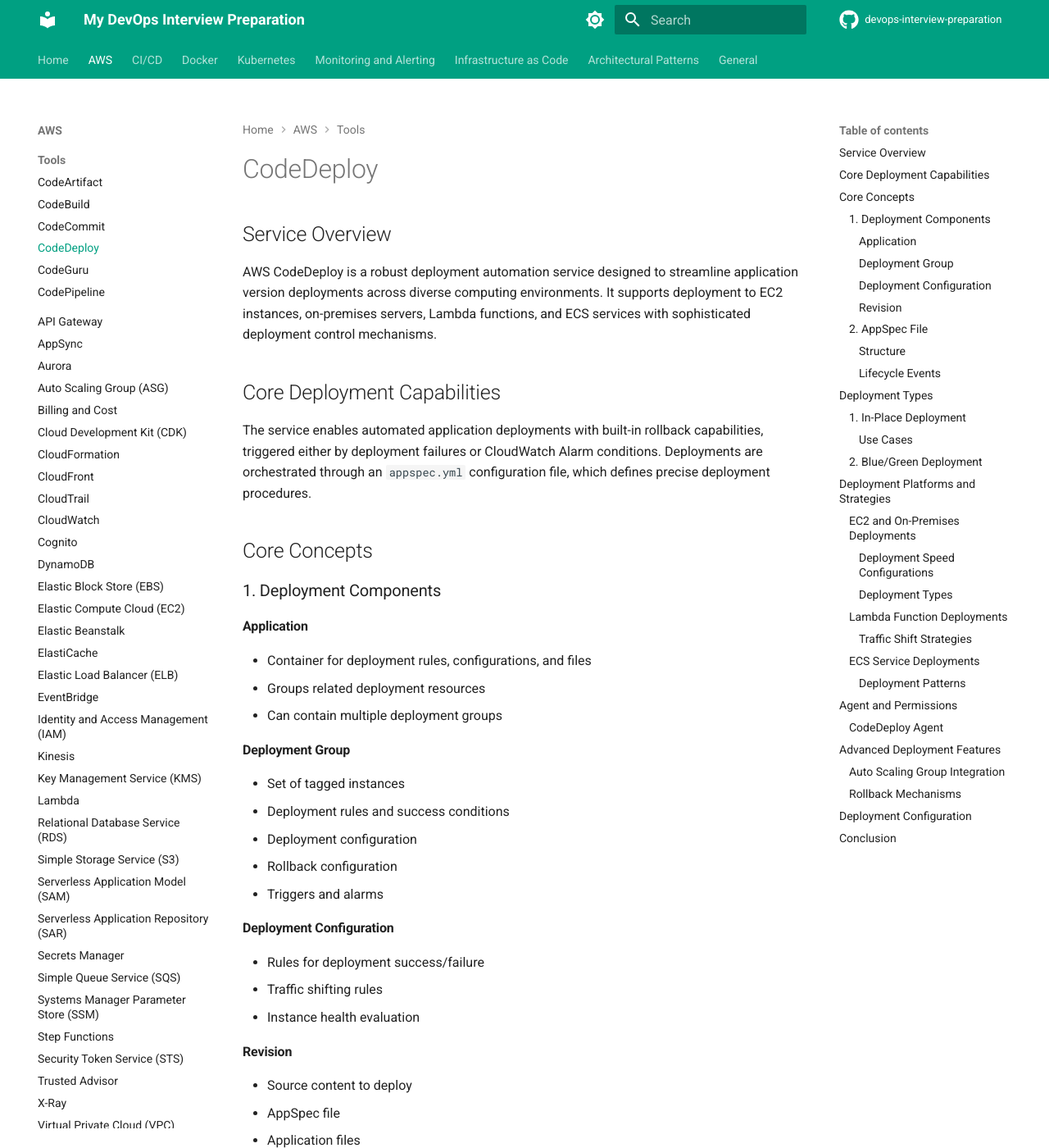
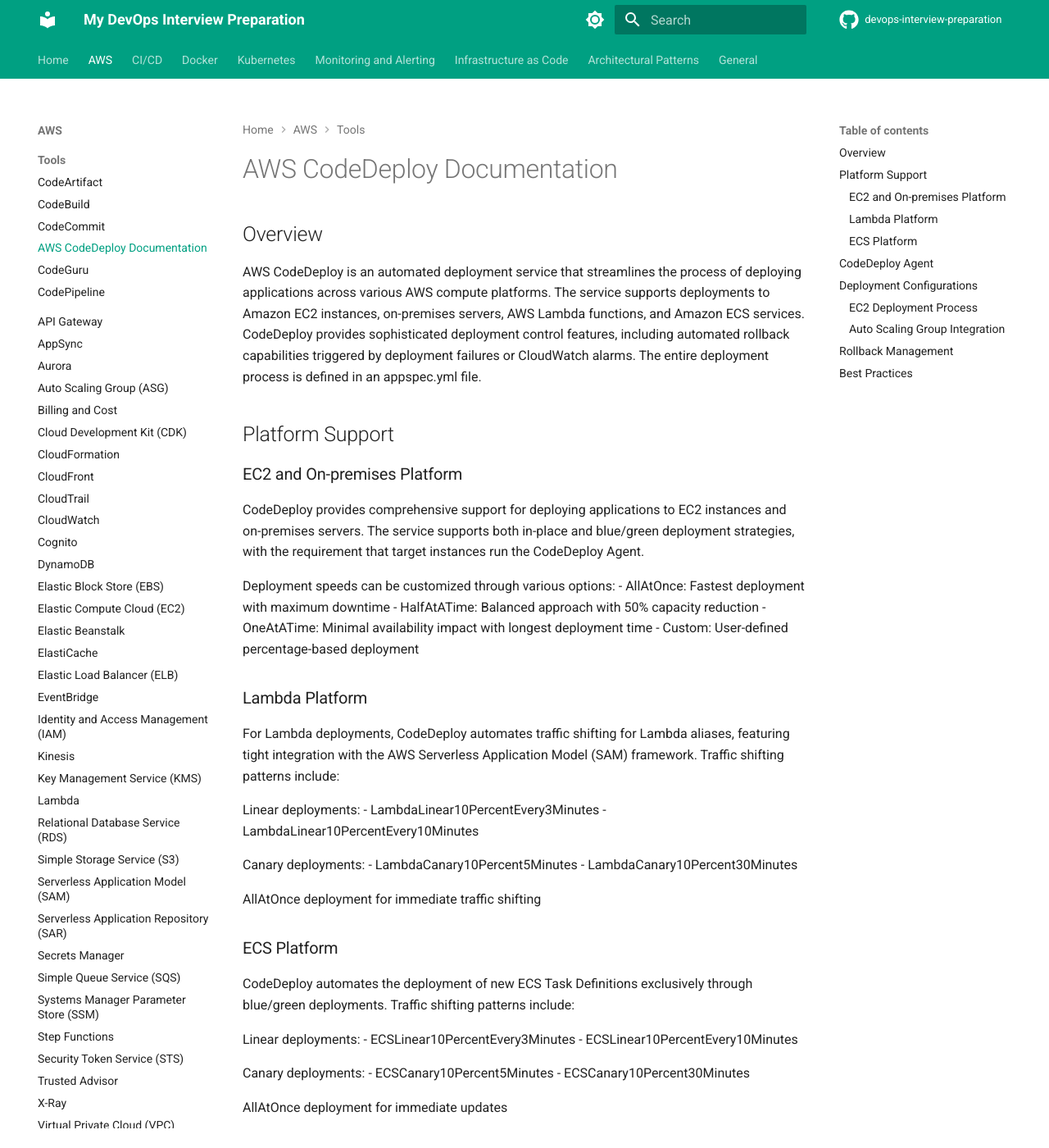
Before and after one commit to alelapi/devops-interview-preparation, an MkDocs documentation site: the page built from docs/aws/tools/codedeploy.md, in a window 1280 px wide and 1400 px high. Shown: the whole window at 82% size. Built offline with MkDocs 1.6.1 and Material for MkDocs 9.7.7, drawn with Linux system fonts in a browser that asks for light colours; comment, search, counter and statistics services are not loaded; some of the changed text lies outside the part shown.

Commit message:
fix codedeploy

````diff
--- a/docs/aws/tools/codedeploy.md
+++ b/docs/aws/tools/codedeploy.md
@@ -1,185 +1,89 @@
-# CodeDeploy
+# AWS CodeDeploy Documentation
 
-## Service Overview
-AWS CodeDeploy is a robust deployment automation service designed to streamline application version deployments across diverse computing environments. It supports deployment to EC2 instances, on-premises servers, Lambda functions, and ECS services with sophisticated deployment control mechanisms.
+## Overview
 
-## Core Deployment Capabilities
-The service enables automated application deployments with built-in rollback capabilities, triggered either by deployment failures or CloudWatch Alarm conditions. Deployments are orchestrated through an `appspec.yml` configuration file, which defines precise deployment procedures.
+AWS CodeDeploy is an automated deployment service that streamlines the process of deploying applications across various AWS compute platforms. The service supports deployments to Amazon EC2 instances, on-premises servers, AWS Lambda functions, and Amazon ECS services. CodeDeploy provides sophisticated deployment control features, including automated rollback capabilities triggered by deployment failures or CloudWatch alarms. The entire deployment process is defined in an appspec.yml file.
 
-## Core Concepts
+## Platform Support
 
-### 1. Deployment Components
+### EC2 and On-premises Platform
 
-#### Application
-- Container for deployment rules, configurations, and files
-- Groups related deployment resources
-- Can contain multiple deployment groups
+CodeDeploy provides comprehensive support for deploying applications to EC2 instances and on-premises servers. The service supports both in-place and blue/green deployment strategies, with the requirement that target instances run the CodeDeploy Agent.
 
-#### Deployment Group
-- Set of tagged instances
-- Deployment rules and success conditions
-- Deployment configuration
-- Rollback configuration
-- Triggers and alarms
+Deployment speeds can be customized through various options:
+- AllAtOnce: Fastest deployment with maximum downtime
+- HalfAtATime: Balanced approach with 50% capacity reduction
+- OneAtATime: Minimal availability impact with longest deployment time
+- Custom: User-defined percentage-based deployment
 
-#### Deployment Configuration
-- Rules for deployment success/failure
-- Traffic shifting rules
-- Instance health evaluation
+### Lambda Platform
 
-#### Revision
-- Source content to deploy
-- AppSpec file
-- Application files
-- Scripts
-- Configuration files
+For Lambda deployments, CodeDeploy automates traffic shifting for Lambda aliases, featuring tight integration with the AWS Serverless Application Model (SAM) framework. Traffic shifting patterns include:
 
-### 2. AppSpec File
+Linear deployments:
+- LambdaLinear10PercentEvery3Minutes
+- LambdaLinear10PercentEvery10Minutes
 
-The AppSpec file (application specification file) is the core of CodeDeploy deployment.
+Canary deployments:
+- LambdaCanary10Percent5Minutes
+- LambdaCanary10Percent30Minutes
 
-#### Structure
-```yaml
-version: 0.0
-os: linux
-files:
-  - source: /
-    destination: /var/www/html/
-hooks:
-  ApplicationStop:
-    - location: scripts/application_stop.sh
-      timeout: 300
-      runas: root
-  BeforeInstall:
-    - location: scripts/before_install.sh
-      timeout: 300
-      runas: root
-  AfterInstall:
-    - location: scripts/after_install.sh
-      timeout: 300
-      runas: root
-  ApplicationStart:
-    - location: scripts/start_application.sh
-      timeout: 300
-      runas: root
-  ValidateService:
-    - location: scripts/validate_service.sh
-      timeout: 300
-      runas: root
-```
+AllAtOnce deployment for immediate traffic shifting
 
-#### Lifecycle Events
-1. **Application Stop**
-   - Stop running version
-   - Prepare for deployment
+### ECS Platform
 
-2. **Download Bundle**
-   - Download revision files
-   - Validate checksums
+CodeDeploy automates the deployment of new ECS Task Definitions exclusively through blue/green deployments. Traffic shifting patterns include:
 
-3. **Before Install**
-   - Pre-installation tasks
-   - Backup existing files
-   - Decrypt files
+Linear deployments:
+- ECSLinear10PercentEvery3Minutes
+- ECSLinear10PercentEvery10Minutes
 
-4. **Install**
-   - Copy revision files
-   - Set permissions
-   - Create directories
+Canary deployments:
+- ECSCanary10Percent5Minutes
+- ECSCanary10Percent30Minutes
 
-5. **After Install**
-   - Configuration tasks
-   - Set environment variables
-   - File modifications
+AllAtOnce deployment for immediate updates
 
-6. **Application Start**
-   - Start application
-   - Enable services
-   - Start servers
+## CodeDeploy Agent
 
-7. **Validate Service**
-   - Health checks
-   - Test functionality
-   - Verify deployment
+The CodeDeploy Agent is a crucial component that must be running on target EC2 instances prior to deployment. The agent can be automatically installed and updated using AWS Systems Manager. Instances must have appropriate IAM permissions to access deployment bundles stored in Amazon S3.
 
-![Lifecycle events:](../../assets/img/codedeploy.jpg)
+## Deployment Configurations
 
-## Deployment Types
-
-### 1. In-Place Deployment
-- Updates existing instances
-- Sequential deployment
-- Possible downtime
-- Rollback replaces files
-
-#### Use Cases
-- Small applications
-- Development environments
-- Quick updates
-
-### 2. Blue/Green Deployment
-- New instance group
-- Zero downtime
-- Easy rollback
-- Higher resource usage
-
-## Deployment Platforms and Strategies
-
-### EC2 and On-Premises Deployments
-CodeDeploy supports comprehensive deployment approaches for traditional server environments, including:
-
-#### Deployment Speed Configurations
-- AllAtOnce: Fastest deployment with maximum potential downtime
-- HalfAtATime: Reduces infrastructure capacity by 50%
-- OneAtATime: Slowest method with minimal availability impact
-- Custom: Percentage-based deployment control
-
-#### Deployment Types
-- In-Place Deployment: Updates existing infrastructure directly
-- Blue/Green Deployment: Creates parallel infrastructure for zero-downtime transitions
-
-### Lambda Function Deployments
-CodeDeploy offers sophisticated traffic shifting mechanisms for Lambda functions:
-
-#### Traffic Shift Strategies
-- Linear Approaches: Gradual traffic increase over specified intervals
-- Canary Deployments: Controlled percentage testing before full rollout
-- Immediate Deployment: Instantaneous full traffic shift
-
-### ECS Service Deployments
-Specialized deployment automation for containerized applications:
-
-#### Deployment Patterns
-- Blue/Green Deployments exclusively
-- Linear and Canary traffic shifting
-- Immediate deployment options
-
-## Agent and Permissions
-
-### CodeDeploy Agent
-A prerequisite agent must run on target EC2 instances, with:
-- Automatic installation via Systems Manager
-- Permissions to access deployment artifacts from Amazon S3
-
-## Advanced Deployment Features
+### EC2 Deployment Process
+Deployments to EC2 instances are governed by the appspec.yml file and the chosen deployment strategy. The process supports deployment hooks for verification at various phases of the deployment lifecycle.
 
 ### Auto Scaling Group Integration
-- Supports in-place and blue/green deployments
-- Automated deployment for newly created instances
-- Configurable old infrastructure retention
 
-### Rollback Mechanisms
-- Automatic rollback on deployment failure
-- Manual rollback capabilities
-- Deployment of last known good revision
-- CloudWatch Alarm-triggered rollbacks
+In-place Deployments:
+- Updates existing EC2 instances
+- Automatically includes newly created instances in the deployment process
 
-## Deployment Configuration
-Deployments are defined through `appspec.yml`, specifying:
-- Deployment targets
-- Artifact locations
-- Execution hooks
-- Validation procedures
+Blue/Green Deployments:
+- Creates a new Auto Scaling Group with copied settings
+- Requires an Elastic Load Balancer
+- Allows customization of instance retention period for the old ASG
 
-## Conclusion
-AWS CodeDeploy provides a comprehensive, flexible deployment automation solution supporting multiple platforms and sophisticated deployment strategies.
+## Rollback Management
+
+CodeDeploy offers flexible rollback capabilities to maintain application reliability:
+
+Automatic Rollbacks:
+- Triggered by deployment failures
+- Initiated when CloudWatch Alarm thresholds are exceeded
+
+Manual Rollbacks:
+- User-initiated rollback to previous version
+- Option to disable rollbacks for specific deployments
+
+When a rollback occurs, CodeDeploy creates a new deployment using the last known good revision rather than restoring a previous version. This approach ensures consistent deployment processes and maintains deployment history.
+
+## Best Practices
+
+- Thoroughly test deployment configurations in non-production environments
+- Implement appropriate CloudWatch Alarms for automated rollbacks
+- Maintain proper version control of your appspec.yml file
+- Regular monitoring and maintenance of the CodeDeploy Agent
+- Implement appropriate security controls and IAM permissions
+- Use deployment hooks effectively for validation
+- Maintain comprehensive documentation of deployment configurations
````
